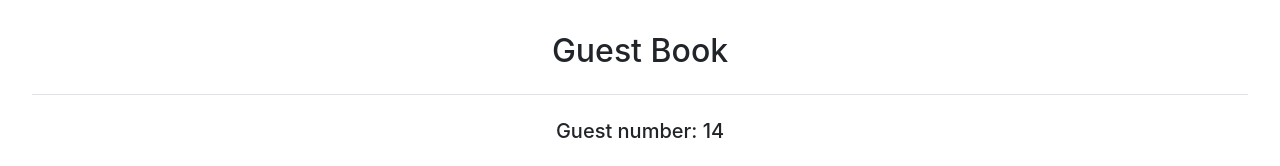
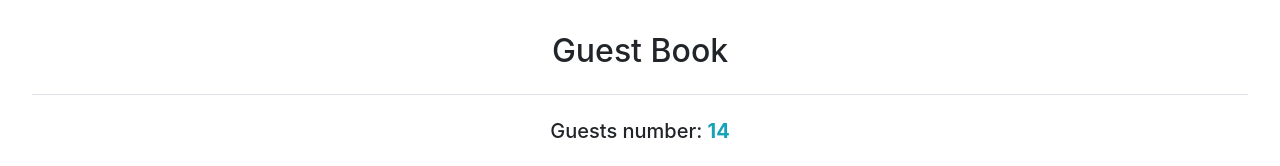
Before and after one commit to goldipl/react-crud-app, a React (Vite) app: page / in a window 1280 px wide. Shown: the top 166 px of the page. Built offline with nearby package versions, Linux system fonts and the light colour scheme.

Commit message:
styling guests number

```diff
--- a/src/components/Home.jsx
+++ b/src/components/Home.jsx
@@ -24,7 +24,7 @@ const Home = () => {
     return (
         <div>
             <h2 className="mb-4">Guest Book</h2>
-            <h5 className="mb-4 pt-4 border-top">Guest number: {Guests.length}</h5>
+            <h5 className="mb-4 pt-4 border-top">Guests number: <span class="text-info font-weight-bold">{Guests.length}</span></h5>
             <Table striped bordered hover size="sm">
                 <thead>
                     <tr>
```
